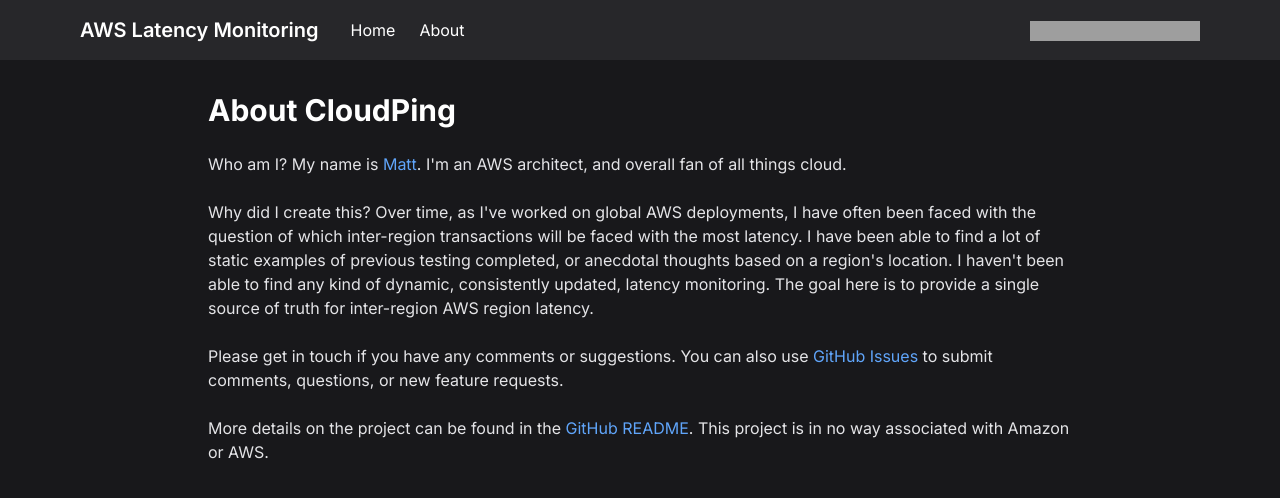
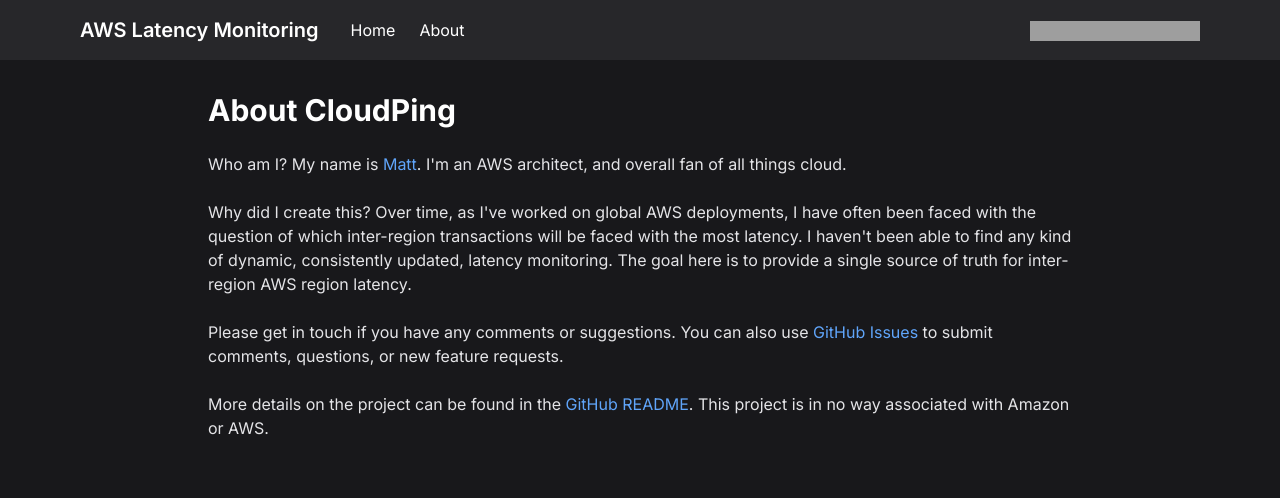
Before and after one commit to mda590/cloudping.co, a Next.js app in the folder cloudping-frontend-njs/: page /about in a window 1280 px wide. Shown: the top 498 px of the page. Built offline with nearby package versions, Linux system fonts and the light colour scheme; grey boxes are pictures that could not be loaded.

Commit message:
fix errors with build command

```diff
--- a/cloudping-frontend-njs/app/about/page.tsx
+++ b/cloudping-frontend-njs/app/about/page.tsx
@@ -10,17 +10,15 @@
           <a href="https://ma.tt" className="text-blue-400 hover:text-blue-300">
             Matt
           </a>
-          . I'm an AWS architect, and overall fan of all things cloud.
+          . I&apos;m an AWS architect, and overall fan of all things cloud.
         </li>
 
         <li>
-          Why did I create this? Over time, as I've worked on global AWS deployments,
+          Why did I create this? Over time, as I&apos;ve worked on global AWS deployments,
           I have often been faced with the question of which inter-region transactions
-          will be faced with the most latency. I have been able to find a lot of static
-          examples of previous testing completed, or anecdotal thoughts based on a region's
-          location. I haven't been able to find any kind of dynamic, consistently updated,
-          latency monitoring. The goal here is to provide a single source of truth for
-          inter-region AWS region latency.
+          will be faced with the most latency. I haven&apos;t been able to find any kind of dynamic,
+          consistently updated, latency monitoring. The goal here is to provide a single source
+          of truth for inter-region AWS region latency.
         </li>
 
         <li>
--- a/cloudping-frontend-njs/app/api/latencies/route.ts
+++ b/cloudping-frontend-njs/app/api/latencies/route.ts
@@ -11,7 +11,7 @@
 
   try {
     const response = await fetch(
-      `https://api.cloudping.co/latencies?percentile=${percentile}&timeframe=${timeframe}`,
+      `https://your-api-endpoint/api/v1/latencies?percentile=${percentile}&timeframe=${timeframe}`,
       {
         headers: {
           'x-api-key': API_KEY || '',
@@ -26,7 +26,7 @@
     const data = await response.json();
 
     return NextResponse.json(data);
-  } catch (error) {
+  } catch (err) {
     return NextResponse.json(
       { error: 'Failed to fetch latency data' },
       { status: 500 }
```
